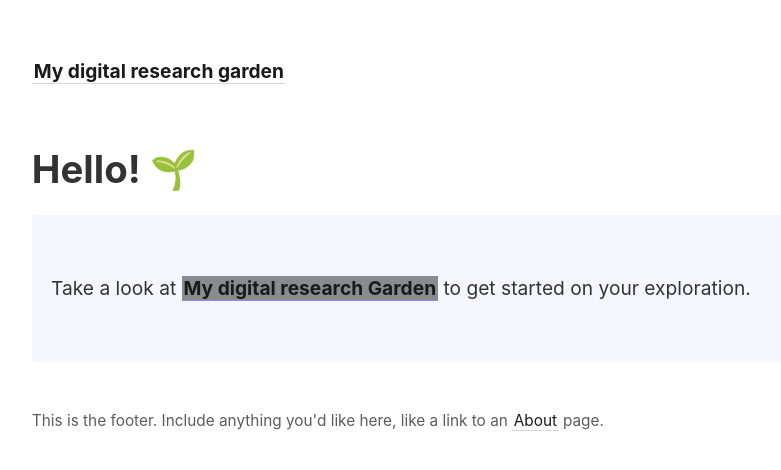
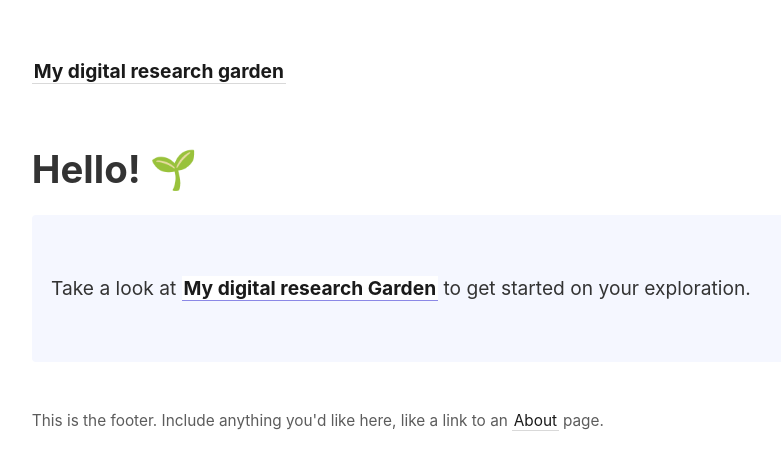
Before and after one commit to Chan-ops/my-digital-garden, a Jekyll site: the page built from _pages/index.md, in a window 1280 px wide. Shown: the top 470 px of the page, without its empty margins (45-826 px from the left). Built offline with Jekyll 4.4.1, drawn with Linux system fonts in a browser that asks for light colours.

Commit message:
Update link-previews.html

```diff
--- a/_includes/link-previews.html
+++ b/_includes/link-previews.html
@@ -2,11 +2,11 @@
 <style>
   content a.internal-link {
     border-color: #8b88e6;
-    background-color: #00000070;
+    background-color: #ffffff;
   }
 
   #tooltip-wrapper {
-    background: white;
+    background: rgb(255, 0, 0);
     padding: 1em;
     border: 1px solid #ddd;
     border-radius: 4px;
```
